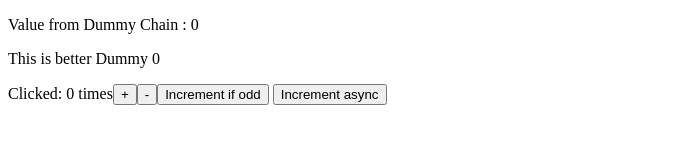
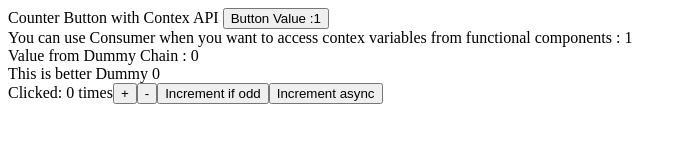
Before and after one commit to kerematam/react-counter-demo, a React app: page / in a window 1280 px wide. Shown: the whole page, without its empty margins (0-687 px from the left). Built offline with nearby package versions, Linux system fonts and the light colour scheme.

Commit message:
Context-API-02: Add Button component with Contex API

```diff
--- a/public/index.html
+++ b/public/index.html
@@ -3,7 +3,7 @@
   <head>
     <meta charset="utf-8">
     <meta name="viewport" content="width=device-width, initial-scale=1">
-    <title>Redux Counter Example</title>
+    <title>Counter Example</title>
   </head>
   <body>
     <div id="root"></div>
--- a/src/components/BetterDummy.js
+++ b/src/components/BetterDummy.js
@@ -4,10 +4,10 @@ import PropTypes from "prop-types";
 export default class BetterDummy extends Component {
   render() {
     const { children } = this.props;
-    return <p>This is better Dummy {children}</p>;
+    return <div>This is better Dummy {children}</div>;
   }
 
-  propTypes = {
+  static propTypes = {
     value: PropTypes.number
   };
 }
--- a/src/components/Counter.js
+++ b/src/components/Counter.js
@@ -2,6 +2,7 @@ import React, { Component } from "react";
 import PropTypes from "prop-types";
 import Dummy from "./Dummy";
 import BetterDummy from "./BetterDummy";
+import CounterButton from "./CounterButton";
 
 class Counter extends Component {
   constructor(props) {
@@ -23,15 +24,16 @@ class Counter extends Component {
   render() {
     const { value, onIncrement, onDecrement } = this.props;
     return (
-      <p>
+      <div>
+        <CounterButton />
         <Dummy value={value} />
         <BetterDummy>{value}</BetterDummy>
         Clicked: {value} times
         <button onClick={onIncrement}>+</button>
         <button onClick={onDecrement}>-</button>
-        <button onClick={this.incrementIfOdd}>Increment if odd</button>{" "}
+        <button onClick={this.incrementIfOdd}>Increment if odd</button>
         <button onClick={this.incrementAsync}>Increment async</button>
-      </p>
+      </div>
     );
   }
 }
--- /dev/null
+++ b/src/components/CounterButton/Context.js
@@ -0,0 +1,6 @@
+import { createContext } from "react";
+
+// This will only be used if no provider is called on parent
+export const CounterContext = createContext({
+  counterValue: 1
+});
--- /dev/null
+++ b/src/components/CounterButton/CounterButton.js
@@ -0,0 +1,20 @@
+import React, { Component } from "react";
+import PropTypes from "prop-types";
+import Dummy from "./Dummy";
+import { CounterContext } from "./Context";
+
+export default class CounterButton extends Component {
+  render() {
+    return (
+      <CounterContext.Provider value={{counterValue : 1}}>
+        <div>
+          Counter Button with Contex API <Dummy />
+        </div>
+      </CounterContext.Provider>
+    );
+  }
+
+  static propTypes = {
+    value: PropTypes.number
+  };
+}
--- /dev/null
+++ b/src/components/CounterButton/Dummy/Button/Button.js
@@ -0,0 +1,30 @@
+import React, { Component } from "react";
+import { CounterContext } from "../../Context";
+
+const CounterDisplayOnFunctionalComponent = () => (
+  <CounterContext.Consumer>
+    {({ counterValue }) => (
+      <div>
+        You can use Consumer when you want to access contex variables from
+        functional components : {counterValue}
+      </div>
+    )}
+  </CounterContext.Consumer>
+);
+
+export default class Button extends Component {
+  render() {
+    return [
+      <button
+        onClick={() => {
+          console.log("Click! : ", this.contex);
+        }}
+      >
+        Button Value :{this.context.counterValue}
+      </button>,
+      <CounterDisplayOnFunctionalComponent />
+    ];
+  }
+
+  static contextType = CounterContext;
+}
--- /dev/null
+++ b/src/components/CounterButton/Dummy/Button/index.js
@@ -0,0 +1,3 @@
+import Button from "./Button";
+
+export default Button
--- /dev/null
+++ b/src/components/CounterButton/Dummy/Dummy.js
@@ -0,0 +1,8 @@
+import React, { Component } from "react";
+import Button from "./Button";
+
+export default class Dummy extends Component {
+  render() {
+    return <Button />;
+  }
+}
--- /dev/null
+++ b/src/components/CounterButton/Dummy/index.js
@@ -0,0 +1,3 @@
+import Dummy from "./Dummy";
+
+export default Dummy
--- /dev/null
+++ b/src/components/CounterButton/index.js
@@ -0,0 +1,3 @@
+import CounterButton from "./CounterButton";
+
+export default CounterButton;
--- a/src/components/Dummy.js
+++ b/src/components/Dummy.js
@@ -8,7 +8,7 @@ export default class Dummy extends Component {
     return <PresentDummy value={value} />;
   }
 
-  propTypes = {
+  static propTypes = {
     value: PropTypes.number
   };
 }
--- a/src/components/PresentDummy.js
+++ b/src/components/PresentDummy.js
@@ -4,10 +4,10 @@ import PropTypes from "prop-types";
 export default class PresentDummy extends Component {
   render() {
     const { value } = this.props;
-    return <p> Value from Dummy Chain : {value}</p>;
+    return <span> Value from Dummy Chain : {value}</span>;
   }
 
-  propTypes = {
+  static propTypes = {
     value: PropTypes.number
   };
 }
```
Also changed, not shown: README.md.
